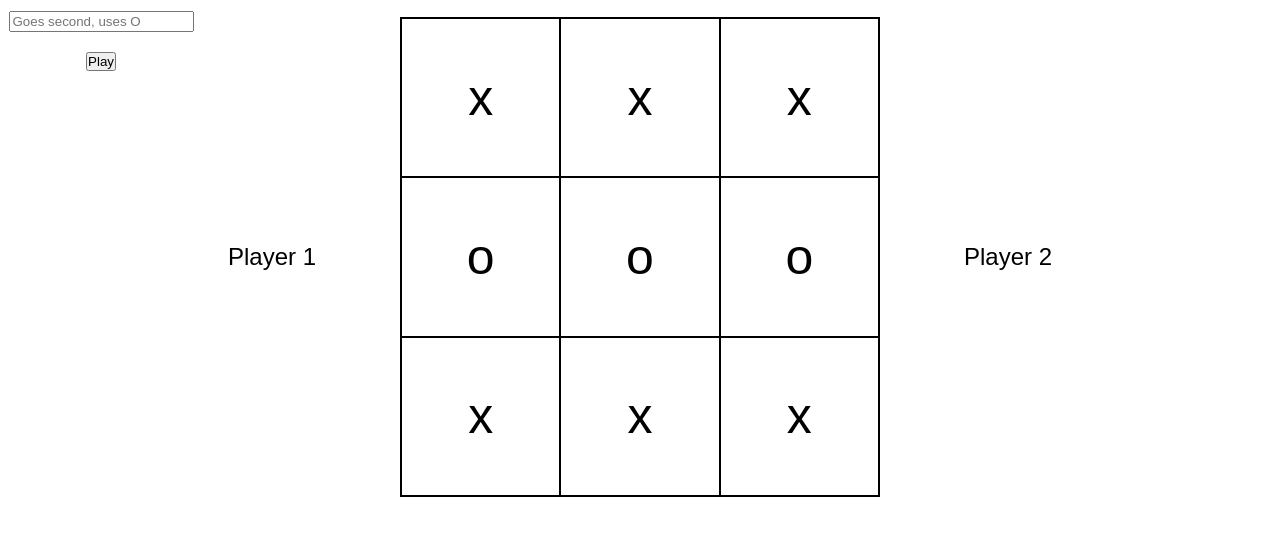
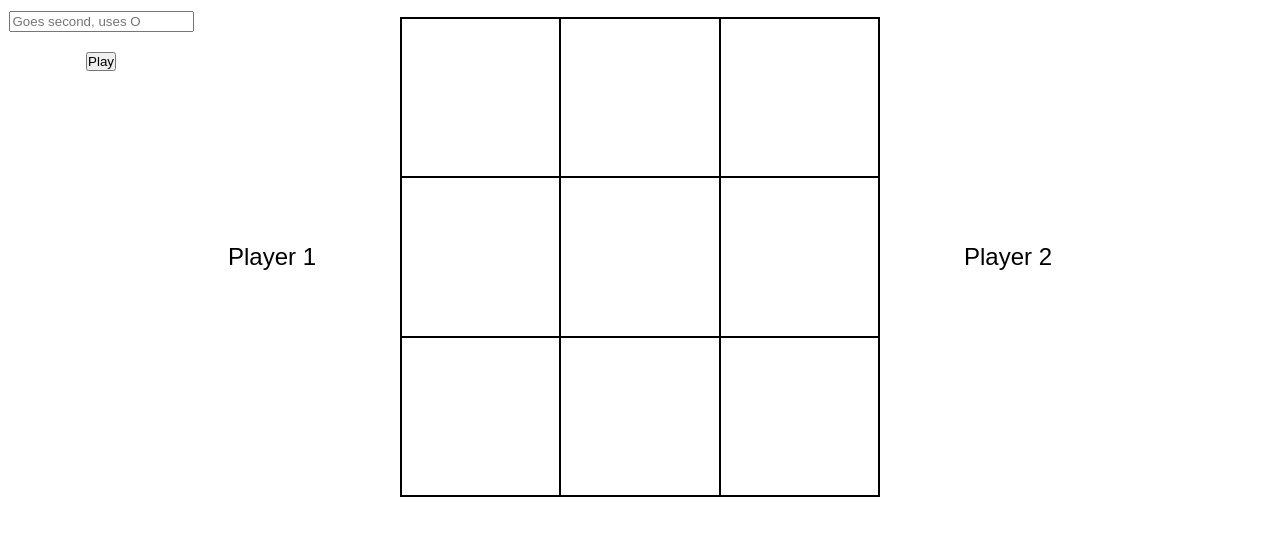
Before and after one commit to wazzupope/tictactoe, a website: page index.html in a window 1280 px wide. Shown: the part 111-646 px from the top of the page. Drawn offline with Linux system fonts and the light colour scheme.

Commit message:
remove placeholder values from cells

```diff
--- a/index.html
+++ b/index.html
@@ -18,19 +18,19 @@
     <section id="gameboard">
       <table id="table">
         <tr id="top-row" class="rows">
-          <td id="zero" class="cell">x</td>
-          <td id="one" class="cell">x</td>
-          <td id="two" class="cell">x</td>
+          <td id="zero" class="cell"></td>
+          <td id="one" class="cell"></td>
+          <td id="two" class="cell"></td>
         </tr>
         <tr id="middle-row" class="rows">
-          <td id="three" class="cell">o</td>
-          <td id="four" class="cell">o</td>
-          <td id="five" class="cell">o</td>
+          <td id="three" class="cell"></td>
+          <td id="four" class="cell"></td>
+          <td id="five" class="cell"></td>
         </tr>
         <tr id="bottom-row" class="rows">
-          <td id="six" class="cell">x</td>
-          <td id="seven" class="cell">x</td>
-          <td id="eight" class="cell">x</td>
+          <td id="six" class="cell"></td>
+          <td id="seven" class="cell"></td>
+          <td id="eight" class="cell"></td>
         </tr>
       </table>
     </section>
```
